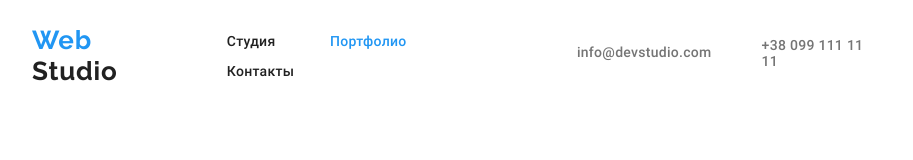
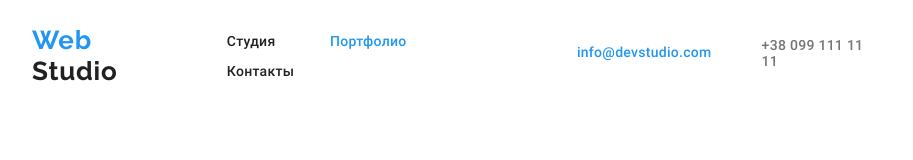
Before and after one commit to Oleksandra-developer/goit-markup-hw-03, a plain HTML site: page portfolio.html in a window 1280 px wide. In both pictures the pointer is over the link "info@devstudio.com". Shown: the top 160 px of the page, without its empty margins (183-1096 px from the left). Drawn offline with nearby package versions, Linux system fonts and the light colour scheme.

Commit message:
fixed links

```diff
--- a/css/styles-2.css
+++ b/css/styles-2.css
@@ -123,7 +123,8 @@ ul {
 .link-logo,
 .logo-1,
 .link,
-.link-active {
+.link-active,
+.link-too {
   display: inline-block;
 }
 .bg-footer {
@@ -197,7 +198,10 @@ nav .link {
 .link:active {
   color: var(--accent-color);
 }
-
+.link-too:hover,
+.link-too:focus {
+  color: var(--accent-color);
+}
 .bg-footer .logo-1,
 .bg-footer .adress {
   color: var(--white);
--- a/css/styles.css
+++ b/css/styles.css
@@ -286,6 +286,10 @@ nav .link {
 .link:focus {
   color: var(--accent-color);
 }
+.link-too:hover,
+.link-too:focus {
+  color: var(--accent-color);
+}
 .bg-footer .logo-1,
 .bg-footer .adress {
   color: var(--white);
```
